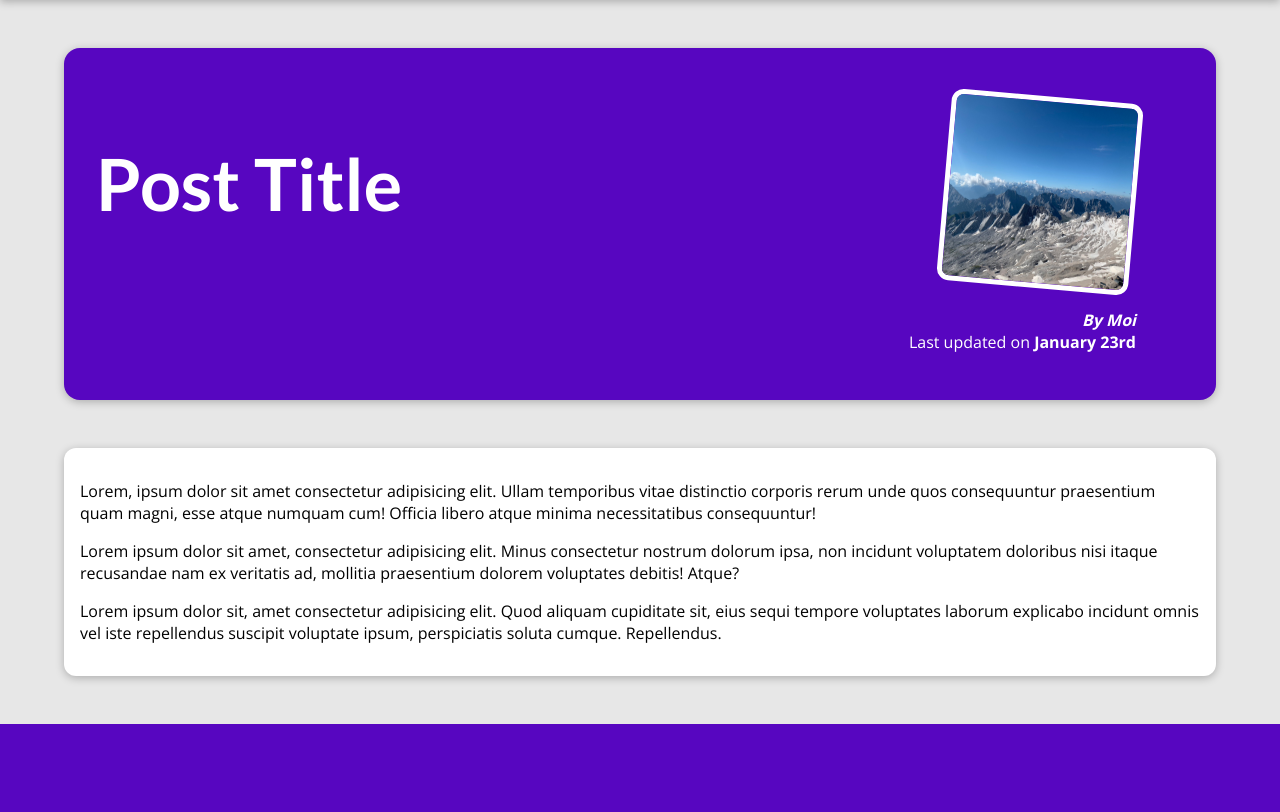
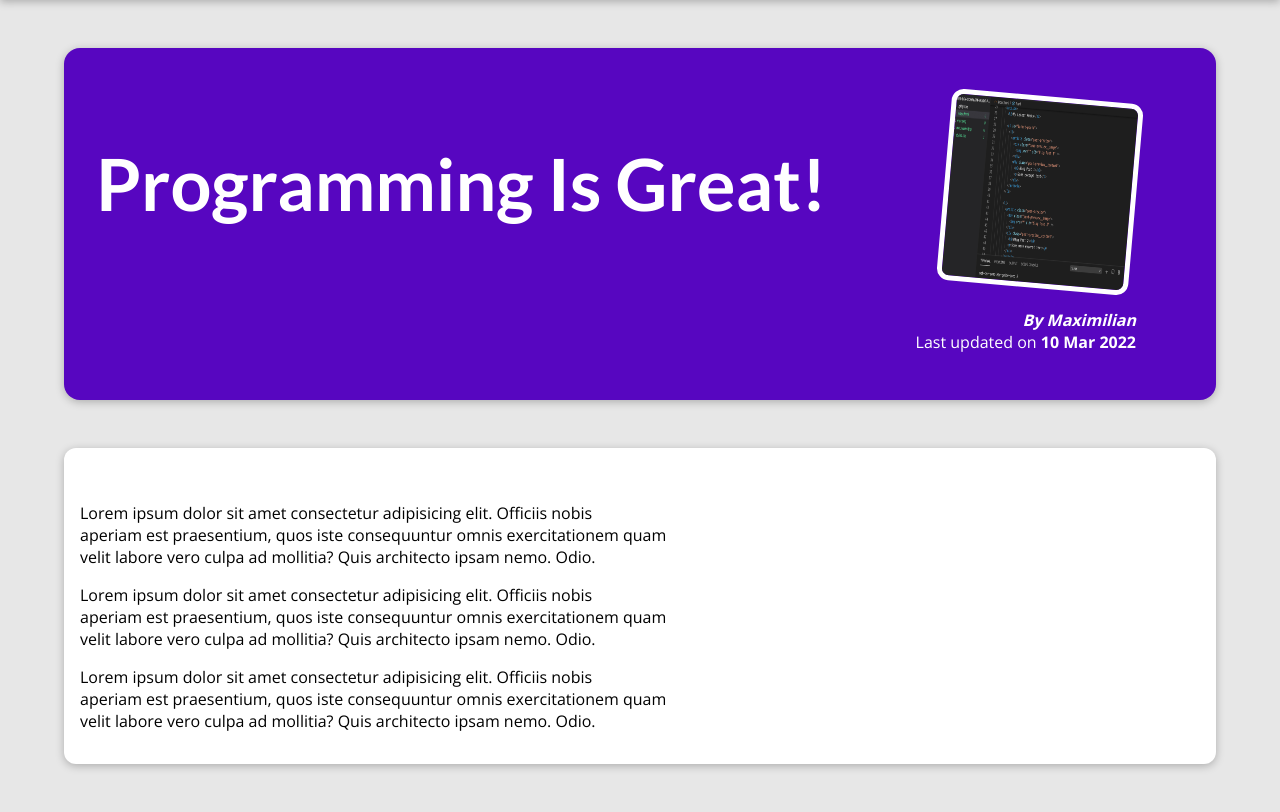
Before and after one commit to badice77/My_Blog, a Django app: page /posts/programming-is-fun in a window 1280 px wide. Shown: the part 80-892 px from the top of the page. Before the commit the page ends 804 px from the top, so only its background shows below. Run offline with Django 3.2, Linux system fonts and the light colour scheme.

Commit message:
End of static blog

```diff
--- a/blog/templates/blog/post-detail.html
+++ b/blog/templates/blog/post-detail.html
@@ -3,7 +3,7 @@
 
 
 {% block title %}
-    This post Title
+   {{ post.title }}
 {% endblock %}
 
 {% block css_files %}
@@ -12,36 +12,19 @@
 
 {% block content %}
     <section id="summary">
-        <h2>Post Title</h2>
+        <h2>{{ post.title}}</h2>
 
         <article>
-            <img src=" {% static 'blog/images/mountains.jpg' %} " alt="Post Title">
-            <address>By Moi</address>
+            <img src=" {% static 'blog/images/'|add:post.image %} " alt="{{ post.title }}">
+            <address>By {{ post.author|title}}</address>
             <div>
-                Last updated on <time>January 23rd</time>
+                Last updated on <time>{{ post.date|date:"d M Y" }}</time>
             </div>
         </article>
     </section>
 
     <main>
-        <p>
-            Lorem, ipsum dolor sit amet consectetur adipisicing elit.
-            Ullam temporibus vitae distinctio corporis rerum unde quos
-             consequuntur praesentium quam magni, esse atque numquam cum!
-              Officia libero atque minima necessitatibus consequuntur!
-        </p>
-        <p>
-            Lorem ipsum dolor sit amet, consectetur adipisicing elit.
-            Minus consectetur nostrum dolorum ipsa, non incidunt voluptatem
-             doloribus nisi itaque recusandae nam ex veritatis ad, mollitia
-              praesentium dolorem voluptates debitis! Atque?
-        </p>
-        <p>
-            Lorem ipsum dolor sit, amet consectetur adipisicing elit.
-             Quod aliquam cupiditate sit, eius sequi tempore voluptates
-              laborum explicabo incidunt omnis vel iste repellendus suscipit
-               voluptate ipsum, perspiciatis soluta cumque. Repellendus.
-        </p>
+       {{ post.content|linebreaks}}
     </main>
 
 {% endblock  %}
--- a/blog/views.py
+++ b/blog/views.py
@@ -55,7 +55,7 @@ all_posts = [
 
           Lorem ipsum dolor sit amet consectetur adipisicing elit. Officiis nobis
           aperiam est praesentium, quos iste consequuntur omnis exercitationem quam
-          velit labore vero culpa ad mollitia? Quis architecto ipsam nemo. Odio.
+          velit labore vero culpa ad mollitia? Quis architecto ipsam nemo. Odio qsdfqsf.
         """
     }
 ]
@@ -74,7 +74,12 @@ def starting_page(request):
     })
 
 def posts(request):
-    return render(request, "blog/all-posts.html")
+    return render(request, "blog/all-posts.html", {
+        "all_posts": all_posts
+    })
 
 def post_detail(request, slug):
-    return render(request, "blog/post-detail.html")
+    identified_post = next(post for post in all_posts if post['slug'] == slug)
+    return render(request, "blog/post-detail.html", {
+        "post": identified_post
+    })
```
Also changed, not shown: blog/templates/blog/all-posts.html (+3 -6 lines), templates/404.html (added, +11 -0 lines).
